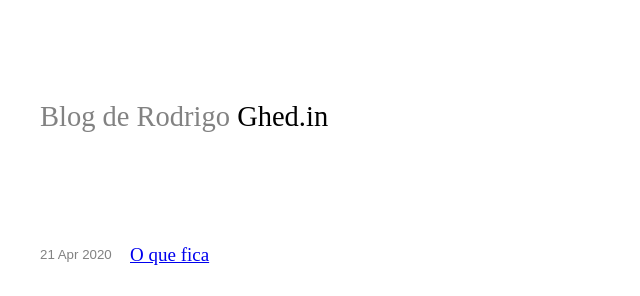
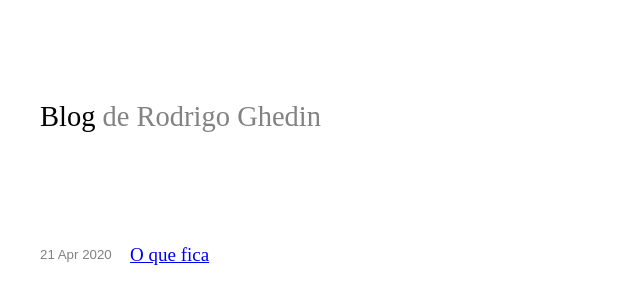
Before and after one commit to rghedin/rghedin.github.io, a Jekyll site: the page built from index.html, in a window 1280 px wide and 900 px high. Shown: the top 296 px of the window, without its empty margins (296-936 px from the left). Built offline with Jekyll 4.4.1, drawn with Linux system fonts in a browser that asks for light colours.

Commit message:
Mais uma mudança no título

```diff
--- a/_includes/header.html
+++ b/_includes/header.html
@@ -3,10 +3,10 @@
   <div id="container">
       <header>
       {% if page.id %}
-        <h2 class="title">Blog de Rodrigo <a href="{{ "/" | relative_url}}">Ghed.in</a></h2>
+        <h2 class="title"><a href="{{ "/" | relative_url}}">Blog</a> de Rodrigo Ghedin</h2>
           <a class="h-card" rel="me" href="https://ghed.in">Rodrigo Ghedin</a>
       {% else %}
-        <h1>Blog de Rodrigo <a href="{{ "/" | relative_url}}">Ghed.in</a></h1>
+        <h1><a href="{{ "/" | relative_url}}">Blog</a> de Rodrigo Ghedin</h1>
           <a class="h-card" rel="me" href="https://ghed.in">Rodrigo Ghedin</a>
       {% endif %}
       </header>
```
